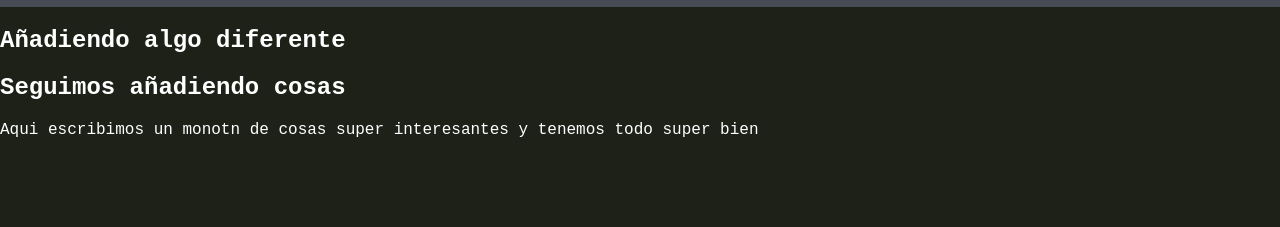
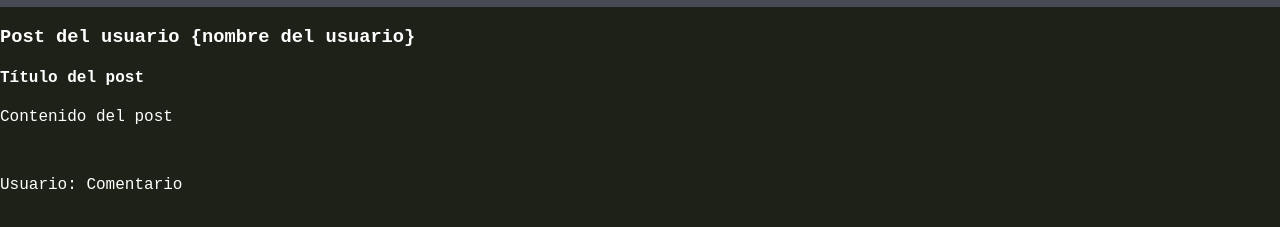
Before and after one commit to danirodriguezz/cursoGit, a plain HTML site: page index.html in a window 1280 px wide. Shown: the part 63-290 px from the top of the page. Drawn offline with Linux system fonts and the light colour scheme; a web font is replaced by a local one.

Commit message:
Add post html

```diff
--- a/index.html
+++ b/index.html
@@ -15,13 +15,14 @@
         <img class="logo" src="img/git.png" alt="Imagen" >
         <h1>Blog curso Gits</h1>
     </div>
-    <div>
-        <h2>Añadiendo algo diferente</h2>
-        <h2>Seguimos añadiendo cosas</h2>
-        <p>
-            Aqui escribimos un monotn de cosas super interesantes
-            y tenemos todo super bien
-        </p>
+    <div class="container" id="content">
+        <h3>Post del usuario {nombre del usuario}</h3>
+        <div class="post">
+            <h4>Título del post</h4>
+            <p>Contenido del post</p>
+            <br>
+            <p><span>Usuario:</span> Comentario</p>
+        </div>
     </div>
 </body>
 </html>
```
